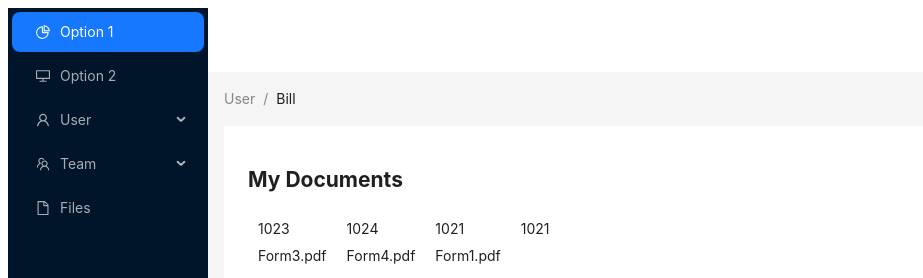
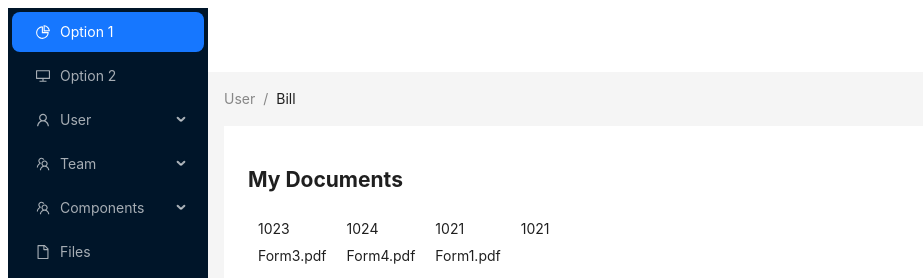
Before and after one commit to kriss3/Udemy_ReactPlaygroud, a React (Create React App) app: page / in a window 1280 px wide. Shown: the top 278 px of the page, without its empty margins (0-923 px from the left). Built offline with nearby package versions, Linux system fonts and the light colour scheme.

Commit message:
kata: adding a new component

```diff
--- a/src/components/viewLook/ViewLook.js
+++ b/src/components/viewLook/ViewLook.js
@@ -54,6 +54,9 @@ export default class ViewLook extends Component {
                             <Menu.Item key="6">Team 1</Menu.Item>
                             <Menu.Item key="8">Team 2</Menu.Item>
                         </SubMenu>
+                        <SubMenu key="sub3" icon={<TeamOutlined />} title="Components">
+                            <Menu.Item key="7"><Link to='/page1' Component={Page1}>Page 1</Link></Menu.Item>
+                        </SubMenu>
                         <Menu.Item key="9" icon={<FileOutlined />}>
                             Files
                         </Menu.Item>
```
